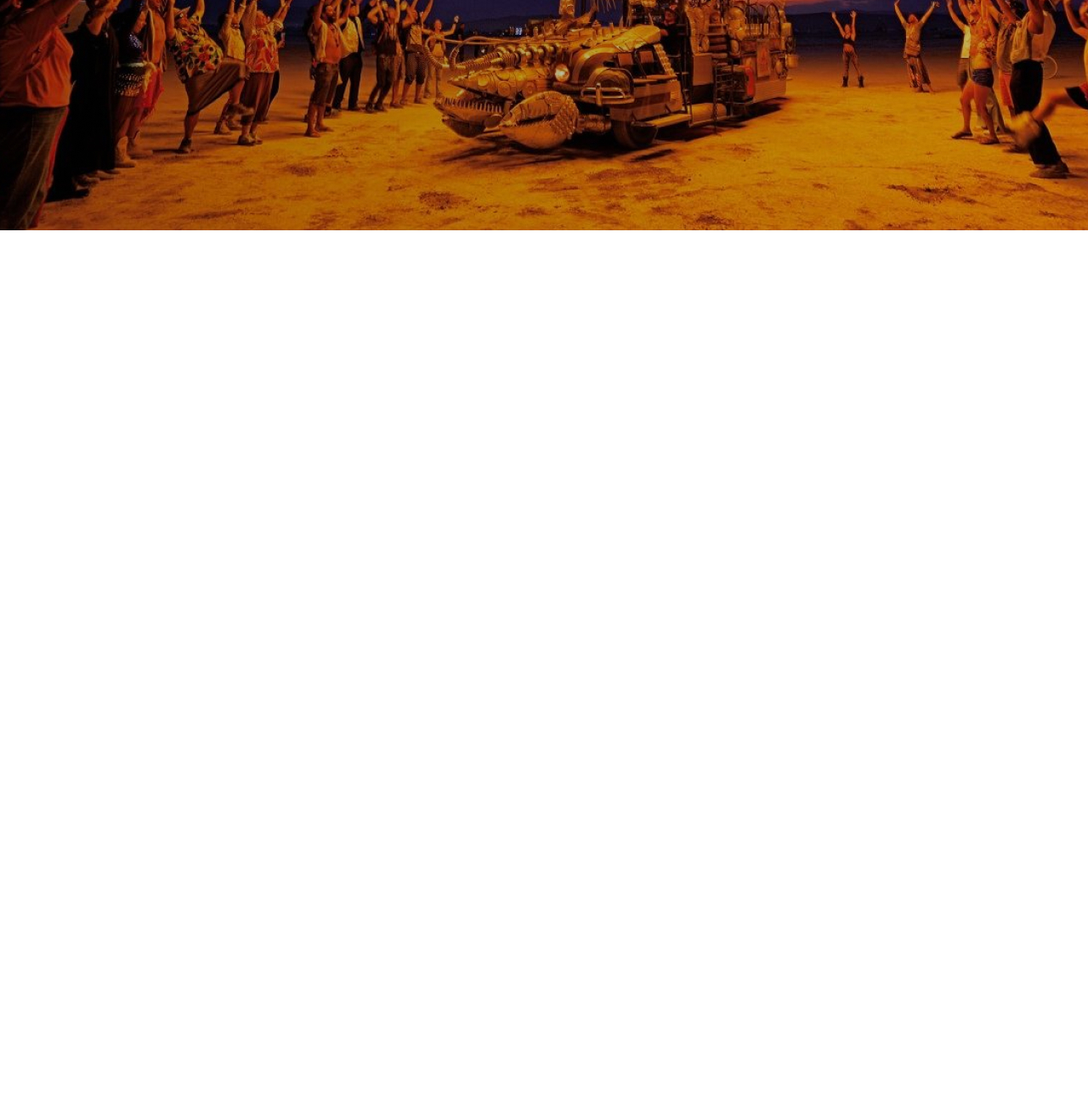
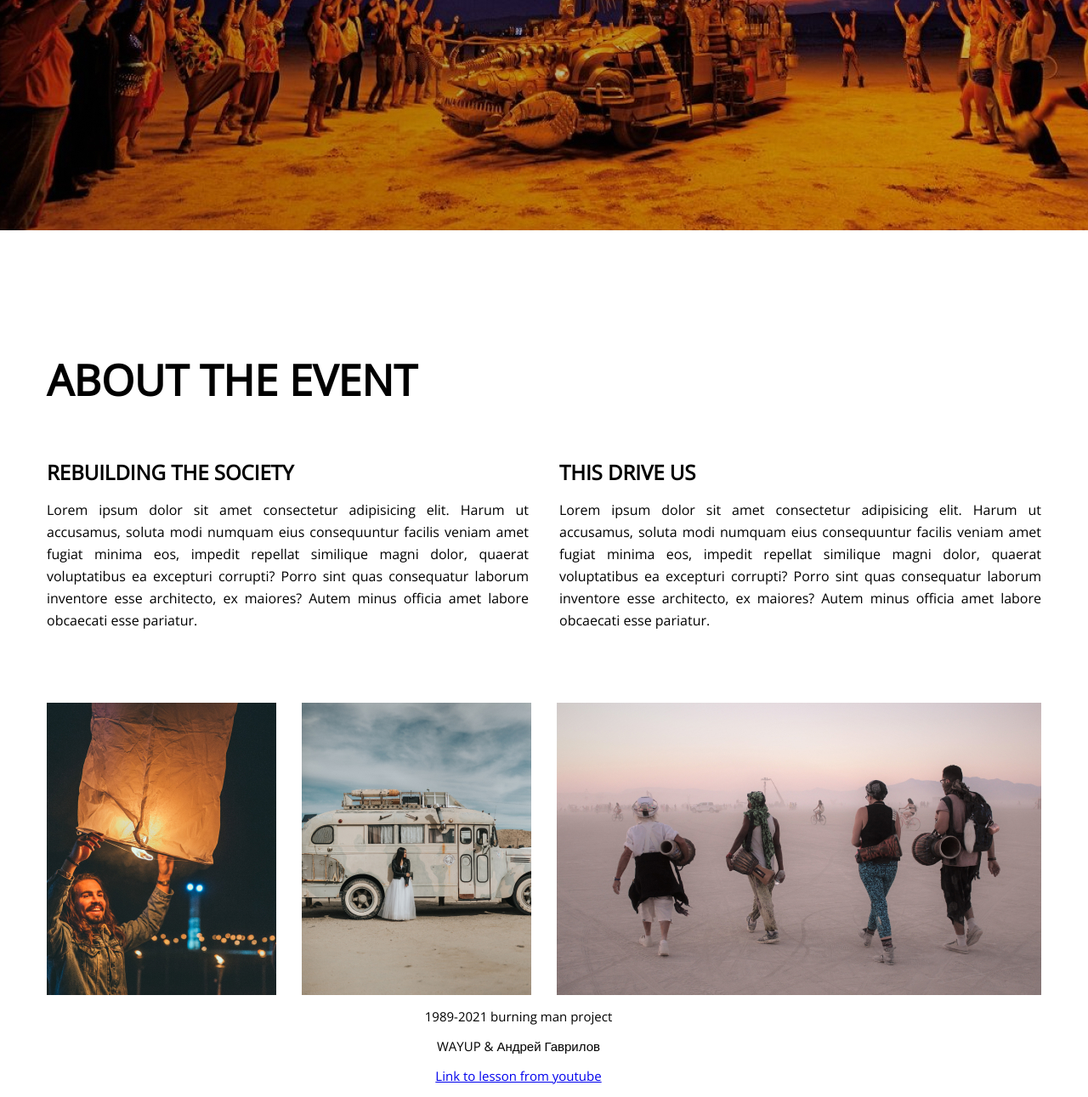
Before and after one commit to aleksandrsg/figma, a plain HTML site: page index.html in a window 1280 px wide. Shown: the part 629-1920 px from the top of the page at 85% size. Before the commit the page ends 929 px from the top, so only its background shows below. Drawn offline with nearby package versions, Linux system fonts and the light colour scheme.

Commit message:
Template from Figma completed

```diff
--- a/CSS/style.css
+++ b/CSS/style.css
@@ -95,3 +95,40 @@ header a {
     width: 238px;
     text-decoration: none;
 }
+.description{
+    display: flex;
+    justify-content: space-between;
+}
+
+.description p {
+    font-family: 'Open Sans';
+    font-weight: 400;
+    text-align: justify;
+    line-height: 1.62em;
+}
+
+.desc-left, .desc-right {
+    width: 567px;
+}
+section {
+    padding-top: 113px;
+}
+h2 {
+    font-size: 50px;
+    margin-bottom: 58px;
+}
+
+.gallery {
+    margin-top: 67px;
+    display: flex;
+    justify-content: space-between;
+}
+
+.footer-text {
+    font-size: 15px;
+    font-family: 'Open Sans' , sans-serif;
+    text-align: center;
+}
+.footer-text p{
+    margin-right: 60px;
+}
--- a/index.html
+++ b/index.html
@@ -40,15 +40,33 @@
 
     <section id="about" class="about">
         <div class="container">
-
+            <h2>About the event</h2>
+                <div class="description">
+                <div class="desc-left">
+                    <h1>Rebuilding the society</h1>
+                    <p>Lorem ipsum dolor sit amet consectetur adipisicing elit. Harum ut accusamus, soluta modi numquam eius consequuntur facilis veniam amet fugiat minima eos, impedit repellat similique magni dolor, quaerat voluptatibus ea excepturi corrupti? Porro sint quas consequatur laborum inventore esse architecto, ex maiores? Autem minus officia amet labore obcaecati esse pariatur.</p>
+                </div>
+                <div class="desc-right">
+                    <h1>This drive us</h1>
+                    <p>Lorem ipsum dolor sit amet consectetur adipisicing elit. Harum ut accusamus, soluta modi numquam eius consequuntur facilis veniam amet fugiat minima eos, impedit repellat similique magni dolor, quaerat voluptatibus ea excepturi corrupti? Porro sint quas consequatur laborum inventore esse architecto, ex maiores? Autem minus officia amet labore obcaecati esse pariatur.</p>
+                </div>
+            </div>
+            <div class="gallery">
+                <img src="img/img1.jpg" alt="event foto1">
+                <img src="img/img2.jpg" alt="event foto2">
+                <img src="img/img3.jpg" alt="event foto3">
+            </div>
         </div>
     </section>
 
     <footer id="footer" class="footer">
         <div class="container">
-
+            <div class="footer-text">
+            <p>1989-2021 burning man project</p>
+            <p>WAYUP & Андрей Гаврилов</p>
+            <p><a href="https://www.youtube.com/watch?v=357_BAchn4w">Link to lesson from youtube</a></p>
+            </div>
         </div>
     </footer>
-
 </body>
 </html>
```
Also changed, not shown: 1 other file.
